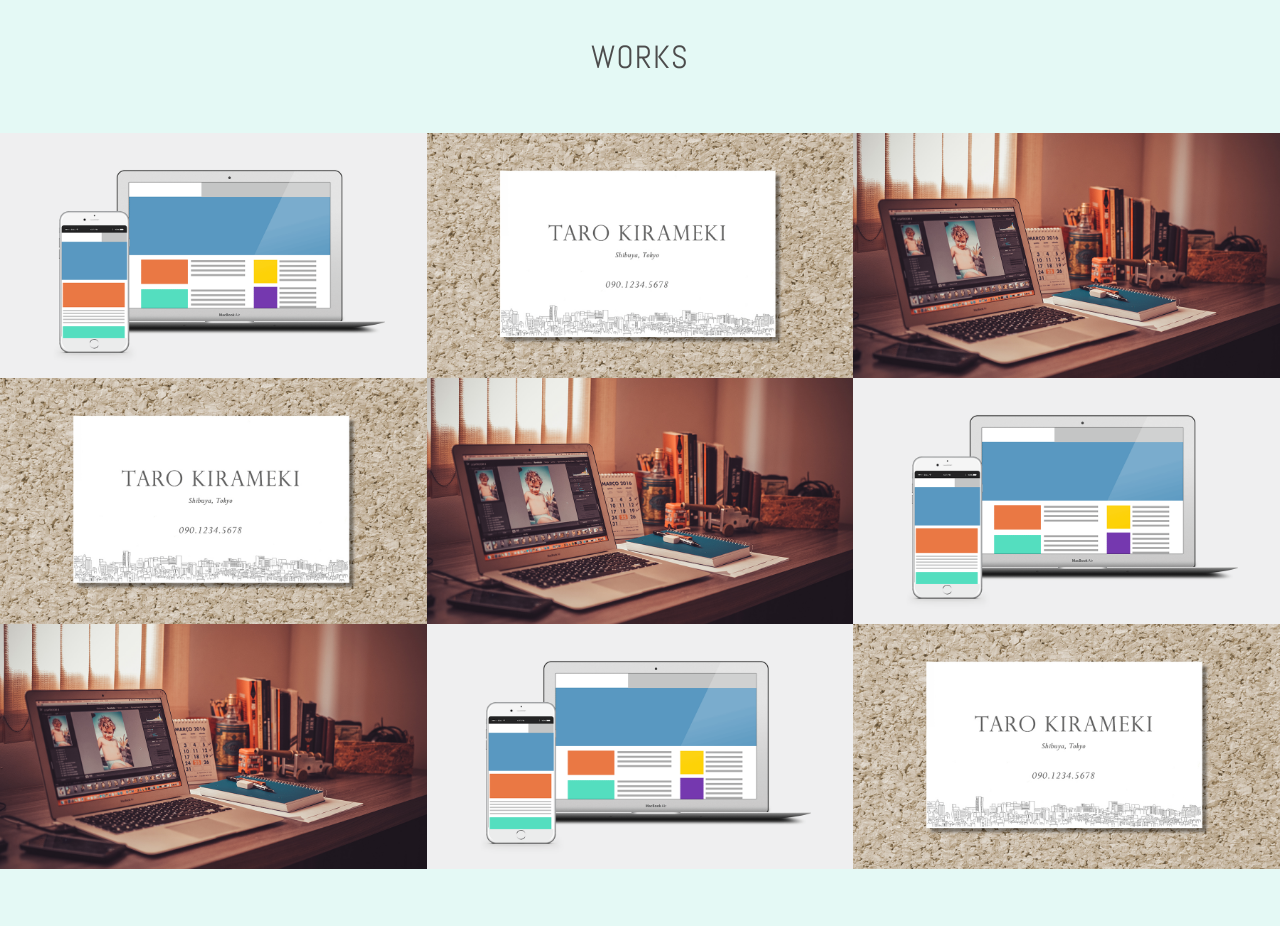
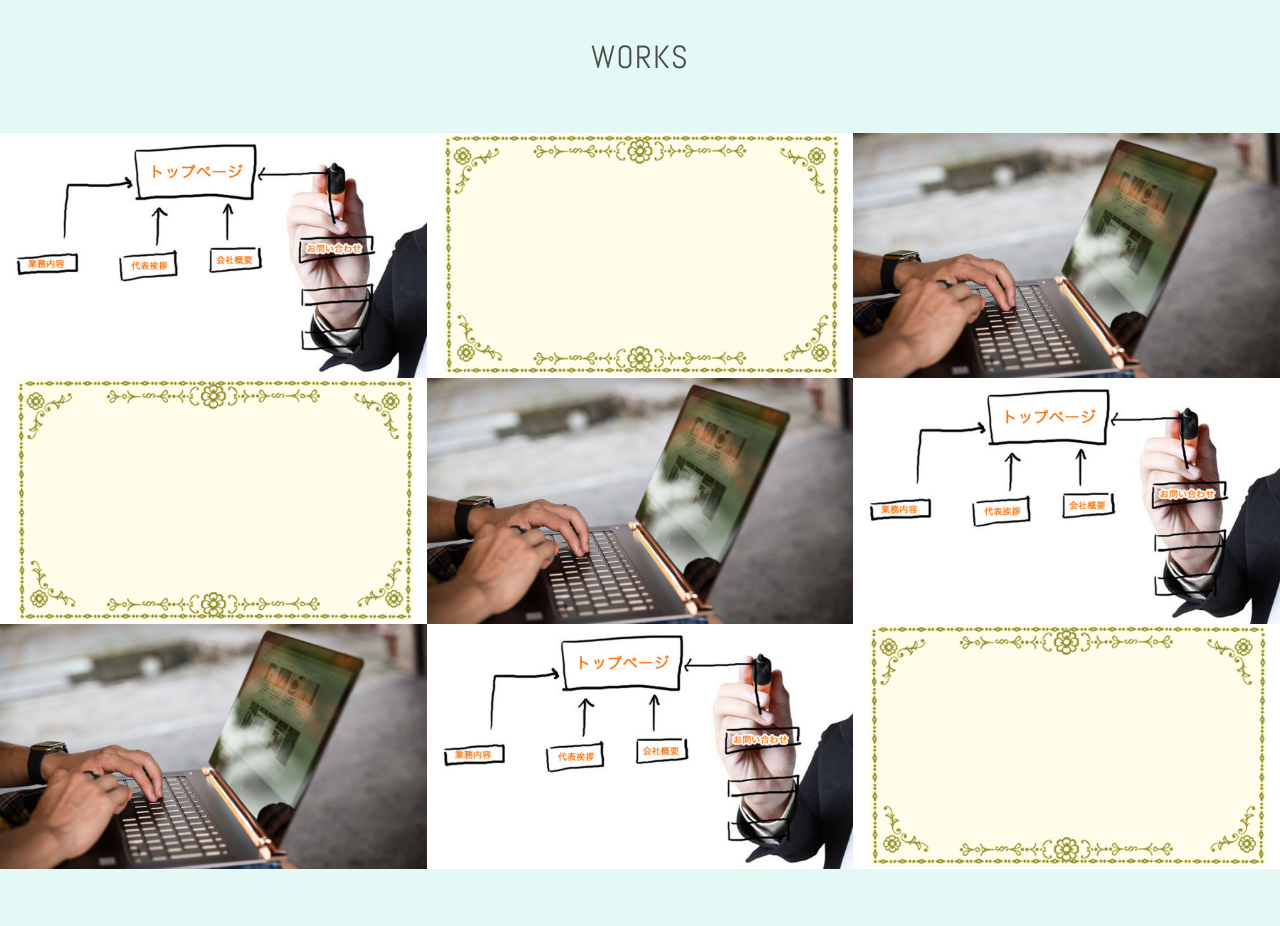
Before and after one commit to nara32/github.io, a plain HTML site: page index.html in a window 1280 px wide. Shown: the part 1040-1966 px from the top of the page. Drawn offline with nearby package versions, Linux system fonts and the light colour scheme.

Commit message:
課題：ポートフォリオサイトの写真差し替え

```diff
--- a/index.html
+++ b/index.html
@@ -12,7 +12,7 @@
   <body><!--header-->
     <header><a href="#contact" class="button-contact"><i aria-label="お問い合わせ" class="fa fa-envelope-o"></i></a>
       <div class="profile">
-        <h1 class="site-title abel uppercase text-center">Web Designer <span>Mitsunori Nara</span></h1><img src="./images/img_profile.jpg" alt="プロフィール写真" width="140" height="140" class="block-center profile-icon">
+        <h1 class="site-title abel uppercase text-center">Web Designer <span>Mitsunori Nara</span></h1><img src="./images/img_profile_r.jpg" alt="プロフィール写真" width="140" height="140" class="block-center profile-icon">
         <p>埼玉県在住のWebデザイナー、奈良光規です。オンラインスクールでWeb制作について学んでいます。業務アプリケーションのコンサルタントとしてキャリアを積んできましたが、Web制作の技術や知識を身につけて、Webサイト運用や問題解決のアドバイスもできるコンサルタントになりたいと思っています。</p>
       </div>
     </header><!--contents-->
@@ -36,55 +36,55 @@
       </section><!--works-->
       <section id="works">
         <h2 class="text-center">Works</h2>
-        <div class="works-box"><a href="#"><img src="./images/img_work_site.png" alt="株式会社きらめき コーポレートサイト様 Webサイトデザイン">
+        <div class="works-box"><a href="#"><img src="./images/img_work_site_r.jpg" alt="株式会社きらめき コーポレートサイト様 Webサイトデザイン">
             <div class="works-box-inner">
               <div class="text-center">
                 <h3>株式会社きらめき コーポレートサイト</h3><small>2016.04.20</small><span class="button-readmore">Read More</span>
               </div>
             </div></a></div>
-        <div class="works-box"><a href="#"><img src="./images/img_work_card.jpg" alt="きらめき花子様 名刺デザイン">
+        <div class="works-box"><a href="#"><img src="./images/img_work_card_r.jpg" alt="きらめき花子様 名刺デザイン">
             <div class="works-box-inner">
               <div class="text-center">
                 <h3>きらめき花子様 名刺</h3><small>2016.04.20</small><span class="button-readmore">Read More</span>
               </div>
             </div></a></div>
-        <div class="works-box"><a href="#"><img src="./images/img_work_blog.jpg" alt="WordPressオリジナルテーマ">
+        <div class="works-box"><a href="#"><img src="./images/img_work_blog_r.jpg" alt="WordPressオリジナルテーマ">
             <div class="works-box-inner">
               <div class="text-center">
                 <h3>ブログデザイン</h3><small>2016.04.20</small><span class="button-readmore">Read More</span>
               </div>
             </div></a></div>
-        <div class="works-box"><a href="#"><img src="./images/img_work_card.jpg" alt="きらめき花子様 名刺デザイン">
+        <div class="works-box"><a href="#"><img src="./images/img_work_card_r.jpg" alt="きらめき花子様 名刺デザイン">
             <div class="works-box-inner">
               <div class="text-center">
                 <h3>きらめき花子様 名刺</h3><small>2016.04.20</small><span class="button-readmore">Read More</span>
               </div>
             </div></a></div>
-        <div class="works-box"><a href="#"><img src="./images/img_work_blog.jpg" alt="WordPressオリジナルテーマ">
+        <div class="works-box"><a href="#"><img src="./images/img_work_blog_r.jpg" alt="WordPressオリジナルテーマ">
             <div class="works-box-inner">
               <div class="text-center">
                 <h3>ブログデザイン</h3><small>2016.04.20</small><span class="button-readmore">Read More</span>
               </div>
             </div></a></div>
-        <div class="works-box"><a href="#"><img src="./images/img_work_site.png" alt="株式会社きらめき コーポレートサイト様 Webサイトデザイン">
+        <div class="works-box"><a href="#"><img src="./images/img_work_site_r.jpg" alt="株式会社きらめき コーポレートサイト様 Webサイトデザイン">
             <div class="works-box-inner">
               <div class="text-center">
                 <h3>株式会社きらめき コーポレートサイト</h3><small>2016.04.20</small><span class="button-readmore">Read More</span>
               </div>
             </div></a></div>
-        <div class="works-box"><a href="#"><img src="./images/img_work_blog.jpg" alt="WordPressオリジナルテーマ">
+        <div class="works-box"><a href="#"><img src="./images/img_work_blog_r.jpg" alt="WordPressオリジナルテーマ">
             <div class="works-box-inner">
               <div class="text-center">
                 <h3>ブログデザイン</h3><small>2016.04.20</small><span class="button-readmore">Read More</span>
               </div>
             </div></a></div>
-        <div class="works-box"><a href="#"><img src="./images/img_work_site.png" alt="株式会社きらめき コーポレートサイト様 Webサイトデザイン">
+        <div class="works-box"><a href="#"><img src="./images/img_work_site_r.jpg" alt="株式会社きらめき コーポレートサイト様 Webサイトデザイン">
             <div class="works-box-inner">
               <div class="text-center">
                 <h3>株式会社きらめき コーポレートサイト</h3><small>2016.04.20</small><span class="button-readmore">Read More</span>
               </div>
             </div></a></div>
-        <div class="works-box"><a href="#"><img src="./images/img_work_card.jpg" alt="きらめき花子様 名刺デザイン">
+        <div class="works-box"><a href="#"><img src="./images/img_work_card_r.jpg" alt="きらめき花子様 名刺デザイン">
             <div class="works-box-inner">
               <div class="text-center">
                 <h3>きらめき花子様 名刺</h3><small>2016.04.20</small><span class="button-readmore">Read More</span>
```
Also changed, not shown: images/img_profile_r.jpg (added), images/img_work_blog_r.jpg (added), images/img_work_card_r.jpg (added), images/img_work_site_r.jpg (added).
